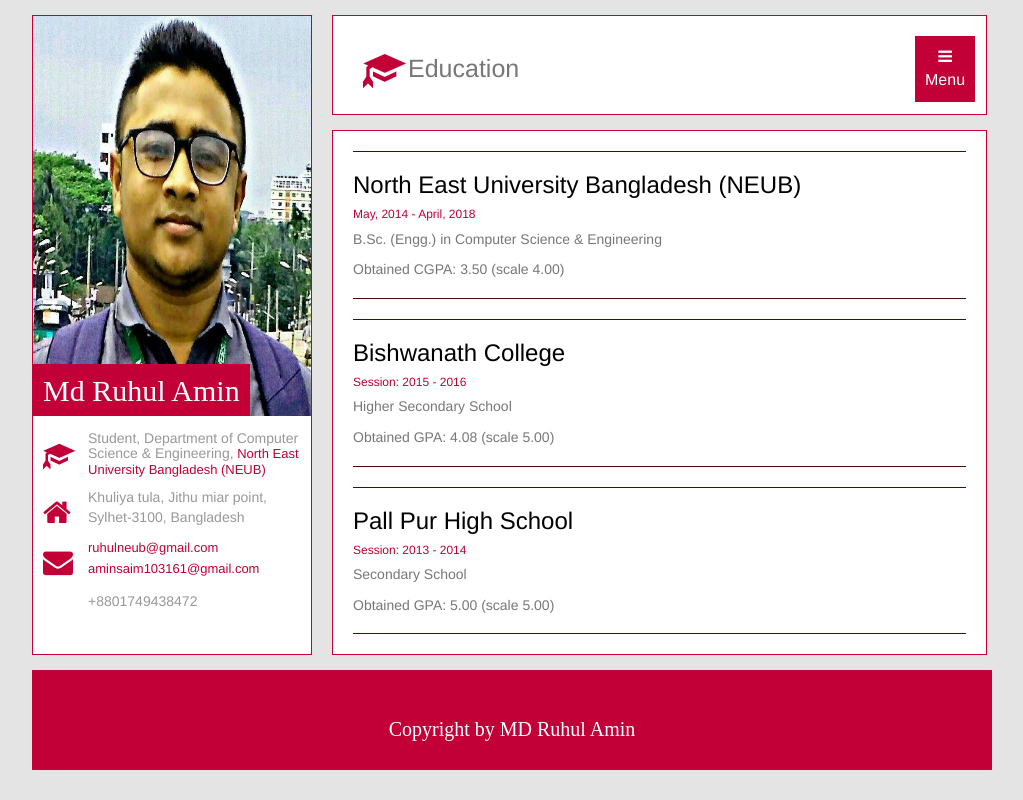
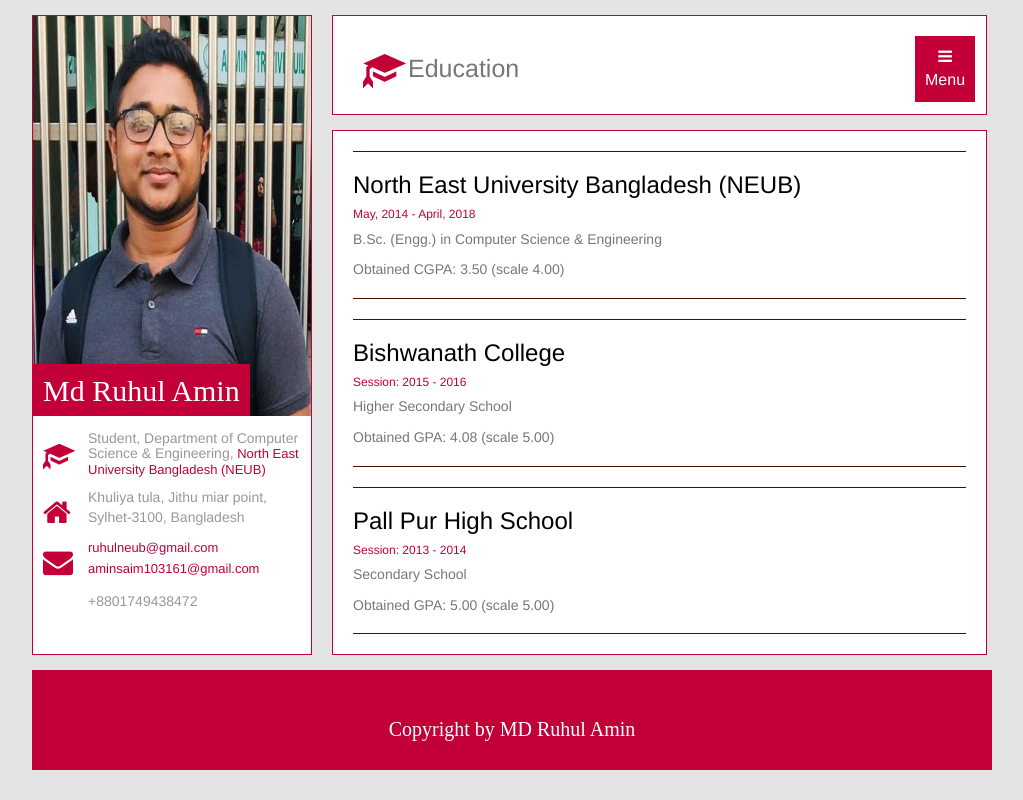
Before and after one commit to ruhulamin17/ruhulamin17.github.io, a plain HTML site: page education.html in a window 1280 px wide. Shown: the whole page, without its empty margins (128-1151 px from the left). Drawn offline with nearby package versions, Linux system fonts and the light colour scheme.

Commit message:
Update education.html

```diff
--- a/education.html
+++ b/education.html
@@ -14,7 +14,7 @@
     <div class="Wrapper">
         <section class="left">
             <section class="pic">
-                <img src="images/1.jpg"/>
+                <img src="images/2.jpg"/>
                 <h2>Md Ruhul Amin</h2>
             </section>
 
```
